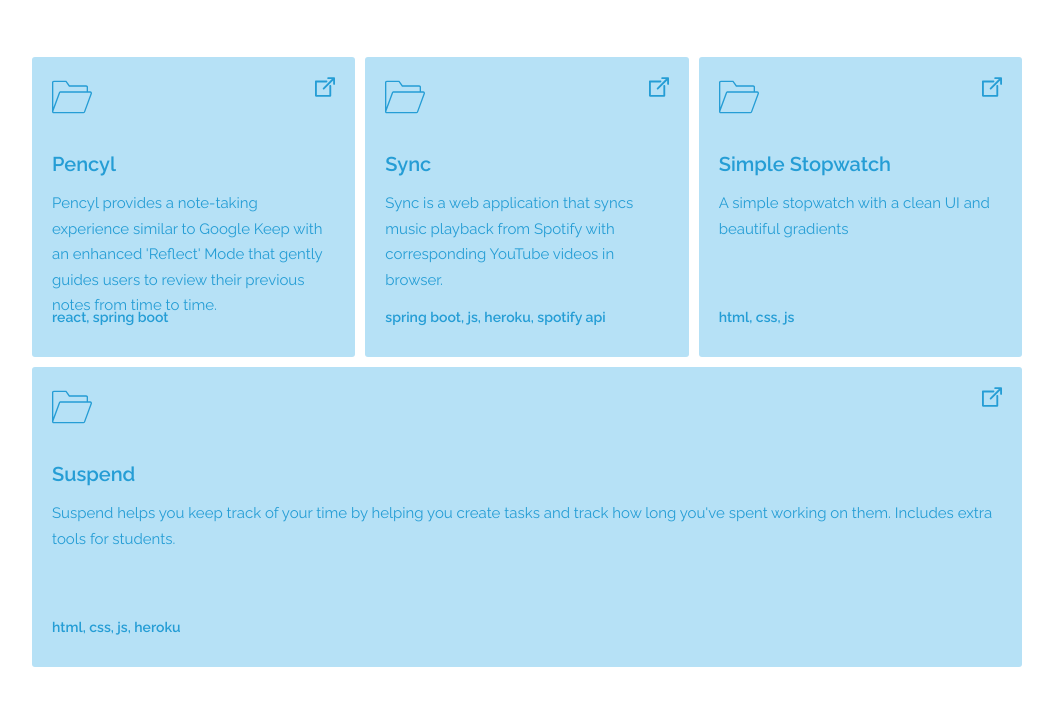
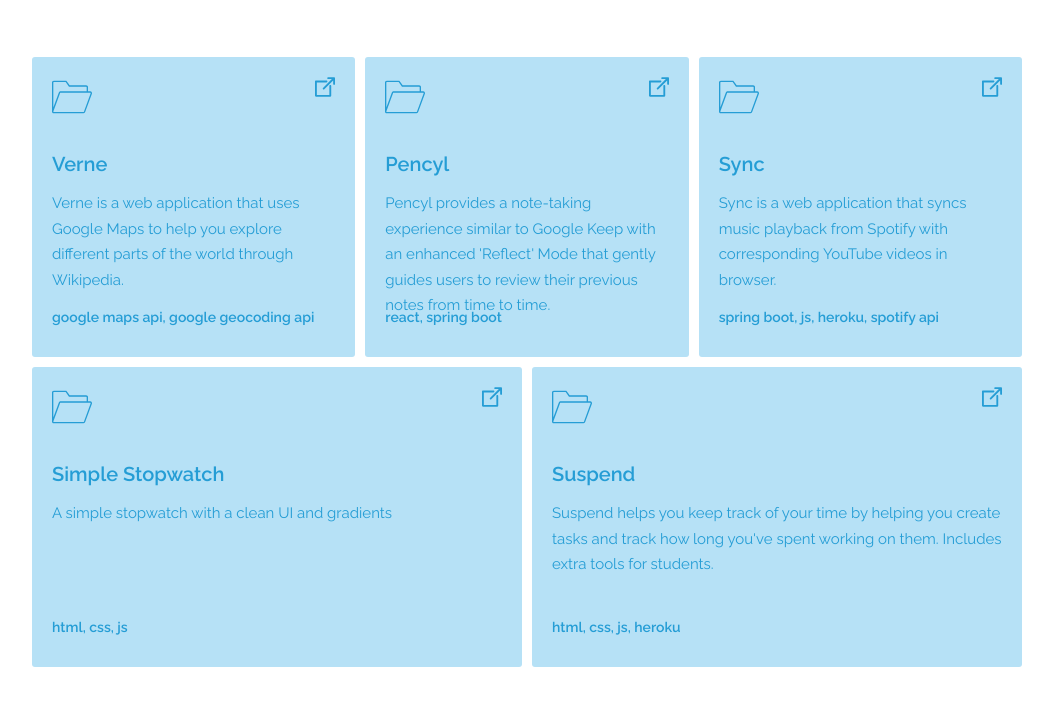
Before and after one commit to kushrast/kushrast.github.io, a plain HTML site: page projects.html in a window 1280 px wide. Shown: the part 176-882 px from the top of the page, without its empty margins (118-1171 px from the left). Drawn offline with Linux system fonts and the light colour scheme.

Commit message:
Update projects.html

```diff
--- a/projects.html
+++ b/projects.html
@@ -11,6 +11,20 @@
 		<div class="content-projects">
 			<div class="title"><a href="index.html" class="home">kushr</a> /Projects</div>
 			<div class="projects-box">
+				<div class="box baby-blue">
+					<div class="box-content">
+						<div class="icon-tray">
+							<svg xmlns="http://www.w3.org/2000/svg" role="img" viewBox="0 0 60 60" class="folder"><title>Folder</title><path d="M57.49,21.5H54v-6.268c0-1.507-1.226-2.732-2.732-2.732H26.515l-5-7H2.732C1.226,5.5,0,6.726,0,8.232v43.687l0.006,0 c-0.005,0.563,0.17,1.114,0.522,1.575C1.018,54.134,1.76,54.5,2.565,54.5h44.759c1.156,0,2.174-0.779,2.45-1.813L60,24.649v-0.177 C60,22.75,58.944,21.5,57.49,21.5z M2,8.232C2,7.828,2.329,7.5,2.732,7.5h17.753l5,7h25.782c0.404,0,0.732,0.328,0.732,0.732V21.5 H12.731c-0.144,0-0.287,0.012-0.426,0.036c-0.973,0.163-1.782,0.873-2.023,1.776L2,45.899V8.232z M47.869,52.083 c-0.066,0.245-0.291,0.417-0.545,0.417H2.565c-0.243,0-0.385-0.139-0.448-0.222c-0.063-0.082-0.16-0.256-0.123-0.408l10.191-27.953 c0.066-0.245,0.291-0.417,0.545-0.417H54h3.49c0.38,0,0.477,0.546,0.502,0.819L47.869,52.083z"></path></svg>
+
+							<a href="http://kushrastogi.com/verne"  target="_blank">
+								<svg xmlns="http://www.w3.org/2000/svg" role="img" viewBox="0 0 194.818 194.818" class="open-link"><title>External</title><g><path d="M185.818,2.161h-57.04c-4.971,0-9,4.029-9,9s4.029,9,9,9h35.312l-86.3,86.3c-3.515,3.515-3.515,9.213,0,12.728 c1.758,1.757,4.061,2.636,6.364,2.636s4.606-0.879,6.364-2.636l86.3-86.3v35.313c0,4.971,4.029,9,9,9s9-4.029,9-9v-57.04 C194.818,6.19,190.789,2.161,185.818,2.161z"></path><path d="M149,77.201c-4.971,0-9,4.029-9,9v88.456H18v-122h93.778c4.971,0,9-4.029,9-9s-4.029-9-9-9H9c-4.971,0-9,4.029-9,9v140 c0,4.971,4.029,9,9,9h140c4.971,0,9-4.029,9-9V86.201C158,81.23,153.971,77.201,149,77.201z"></path></g></svg>
+							</a>
+						</div>
+						<div class="project-title"> Verne</div>
+						<div class="project-description"> Verne is a web application that uses Google Maps to help you explore different parts of the world through Wikipedia. </div>
+						<div class="skills-tray">google maps api, google geocoding api</div>
+					</div>
+				</div>
 				<div class="box baby-blue">
 					<div class="box-content">
 						<div class="icon-tray">
@@ -48,7 +62,7 @@
 							</a>
 						</div>
 						<div class="project-title">Simple Stopwatch</div>
-						<div class="project-description">A simple stopwatch with a clean UI and beautiful gradients</div>
+						<div class="project-description">A simple stopwatch with a clean UI and gradients</div>
 						<div class="skills-tray">html, css, js</div>
 					</div>
 				</div>
```
